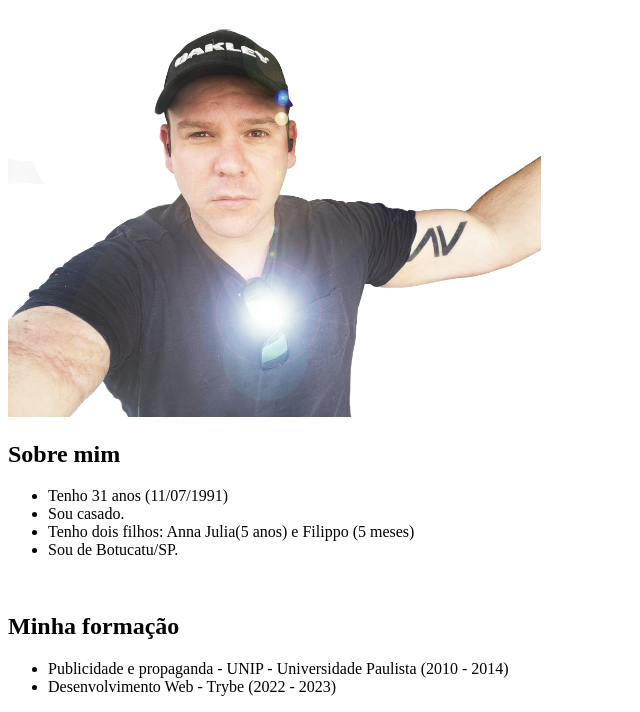
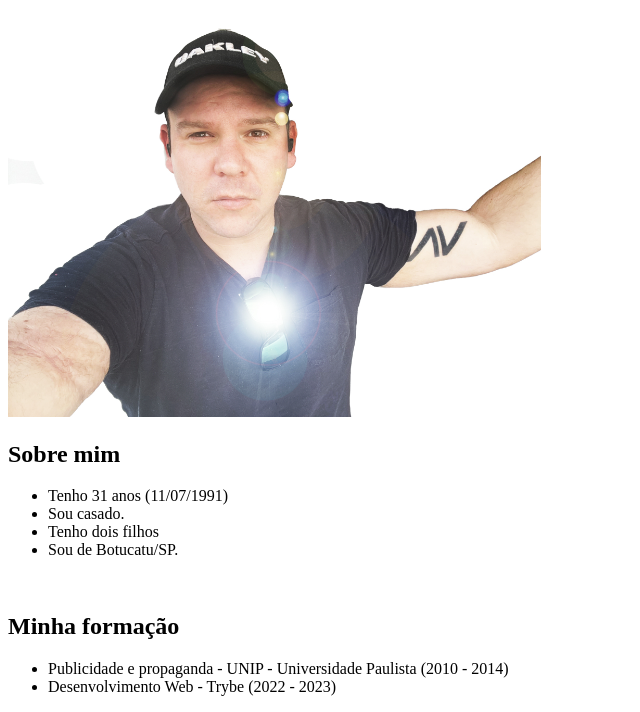
Before and after one commit to JulioRugolo/juliorugolo.github.io, a plain HTML site: page index.html in a window 1280 px wide. Shown: the part 213-925 px from the top of the page, without its empty margins (0-640 px from the left). Drawn offline with Linux system fonts and the light colour scheme.

Commit message:
testando de novo ds store

```diff
--- a/index.html
+++ b/index.html
@@ -19,7 +19,7 @@
     <ul>
       <li>Tenho 31 anos (11/07/1991)</li>
       <li>Sou casado.</li>
-      <li>Tenho dois filhos: Anna Julia(5 anos) e Filippo (5 meses)</li>
+      <li>Tenho dois filhos</li>
       <li>Sou de Botucatu/SP.</li>
     </ul>
     <br>
```
